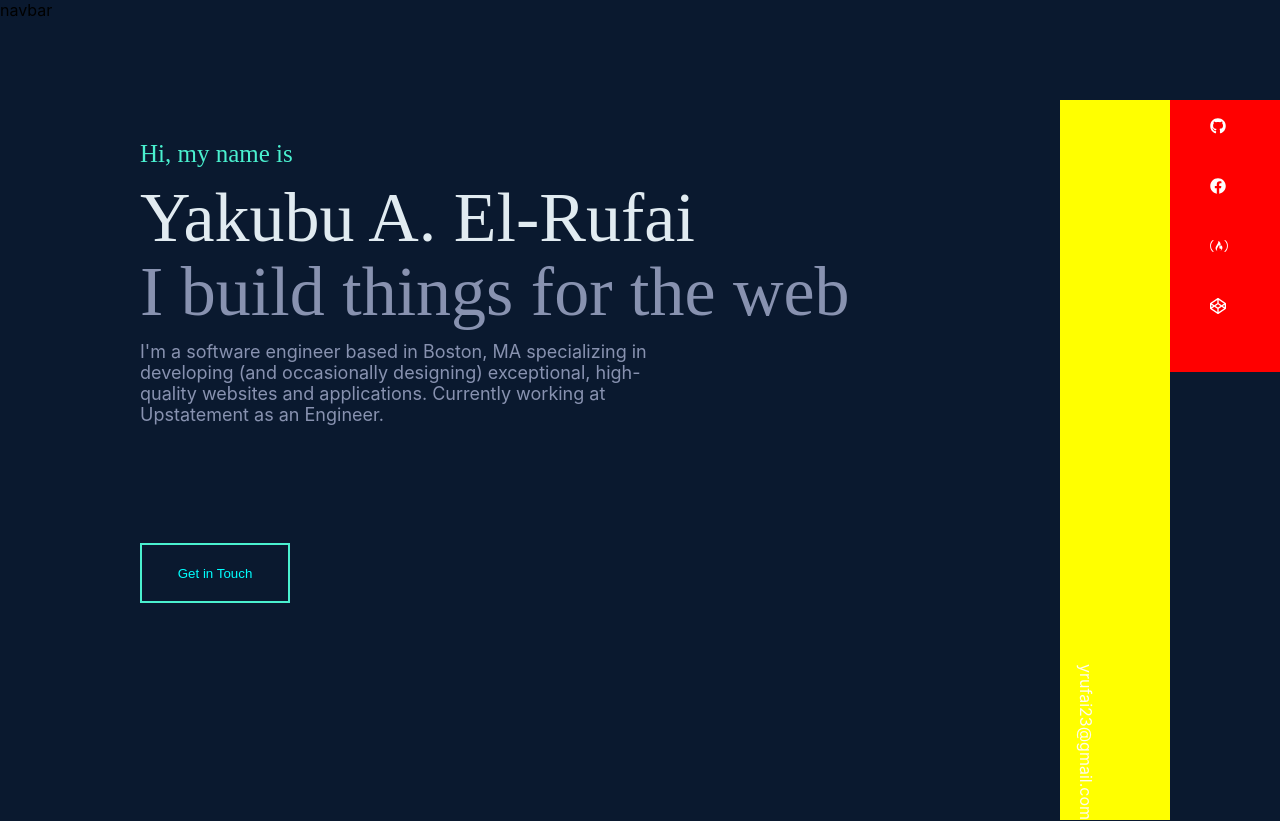
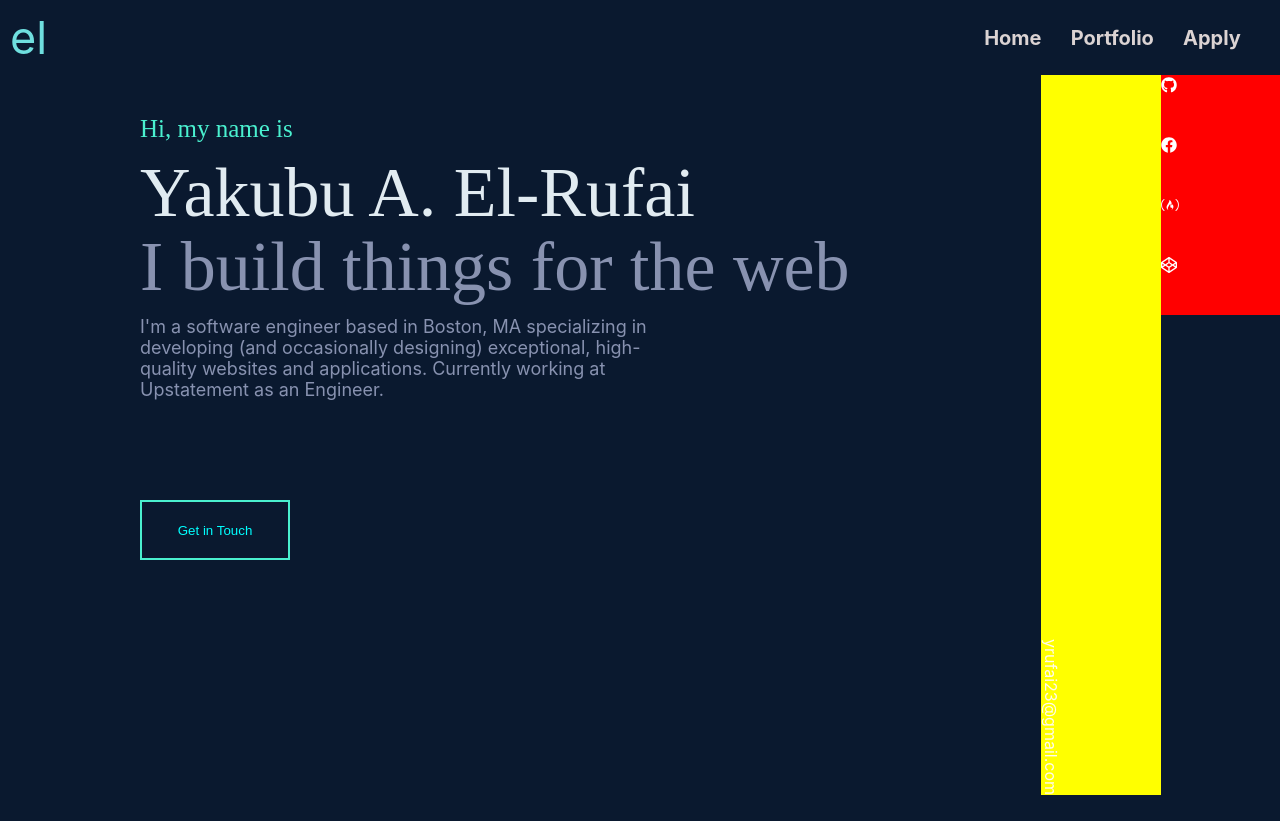
Before and after one commit to yrufai/portfolio, a React (Create React App) app: page / in a window 1280 px wide. Shown: the top 821 px of the page. Built offline with nearby package versions, Linux system fonts and the light colour scheme; a web font is replaced by a local one.

Commit message:
navbar set

```diff
--- a/src/App.js
+++ b/src/App.js
@@ -16,7 +16,20 @@ class App extends Component {
   render() {
     return (
       <div className="App">
-        <div className="navbar">navbar</div>
+        <div className="navbar">
+          <div>el</div>
+          <ul className="nav-list">
+            <li>
+              <a href="#">Home</a>
+            </li>
+            <li>
+              <a href="#">portfolio</a>
+            </li>
+            <li>
+              <a href="#">Apply</a>
+            </li>
+          </ul>
+        </div>
         <div className="content">
           <div className="main-area">
             <section id="home">
--- a/src/App.scss
+++ b/src/App.scss
@@ -1,10 +1,36 @@
+* {
+  margin: 0px;
+  padding: 0px;
+  box-sizing: border-box;
+}
+
 .App {
   width: 100%;
   height: 100%;
 
   .navbar {
-    display: block;
-    height: 100px;
+    display: flex;
+    justify-content: space-between;
+    padding: 10px;
+    min-height: 8vh;
+    align-items: center;
+    div {
+      font-size: 45px;
+      color: #6fdfdf;
+    }
+    .nav-list {
+      display: flex;
+      justify-content: space-evenly;
+      width: 25%;
+      list-style: none;
+      a {
+        text-decoration: none;
+        font-size: 20px;
+        font-weight: bold;
+        text-transform: capitalize;
+        color: #dbd3d3;
+      }
+    }
   }
   .content {
     display: flex;
```
